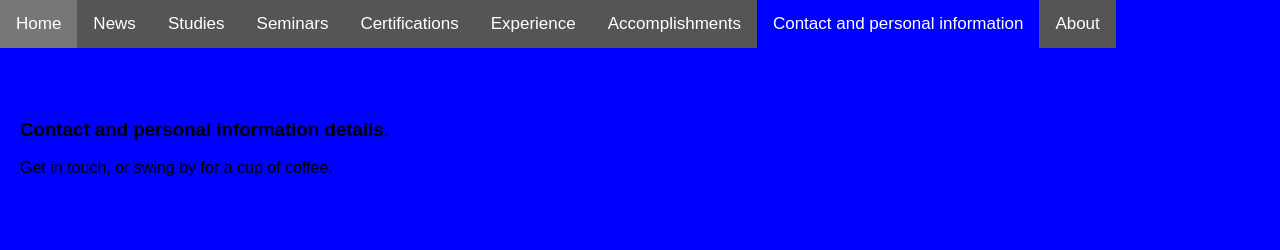
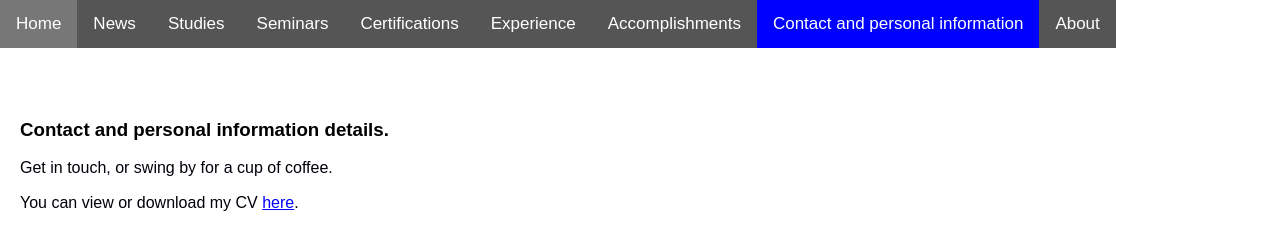
Before and after one commit to GeorgiosFragkos/GeorgiosFragkos.github.io, a plain HTML site: page tabs.html in a window 1280 px wide. Both pictures are taken after a click on the button "Contact and personal information". Drawn offline with nearby package versions, Linux system fonts and the light colour scheme.

Commit message:
PDF-CV added
PDF format CV file added and linked

```diff
--- a/tabs.html
+++ b/tabs.html
@@ -40,7 +40,7 @@
 
 			#Home {background-color: red;}
 			#News {background-color: green;}
-			#Contact {background-color: blue;}
+			#Contact {background-color: white;}
 			/*#About {background-color: orange;}*/
 		</style>
 		<script
@@ -100,6 +100,7 @@
 		<div id="Contact" class="tabcontent">
 		  <h3>Contact and personal information details.</h3>
 		  <p>Get in touch, or swing by for a cup of coffee.</p>
+		  <p>You can view or download my CV <a href="https://georgiosfragkos.github.io/Georgios_FragkosCV.pdf">here</a>.</p>
 		</div>
 
 		<div id="About" class="tabcontent">
```
Also changed, not shown: 1 other file.
